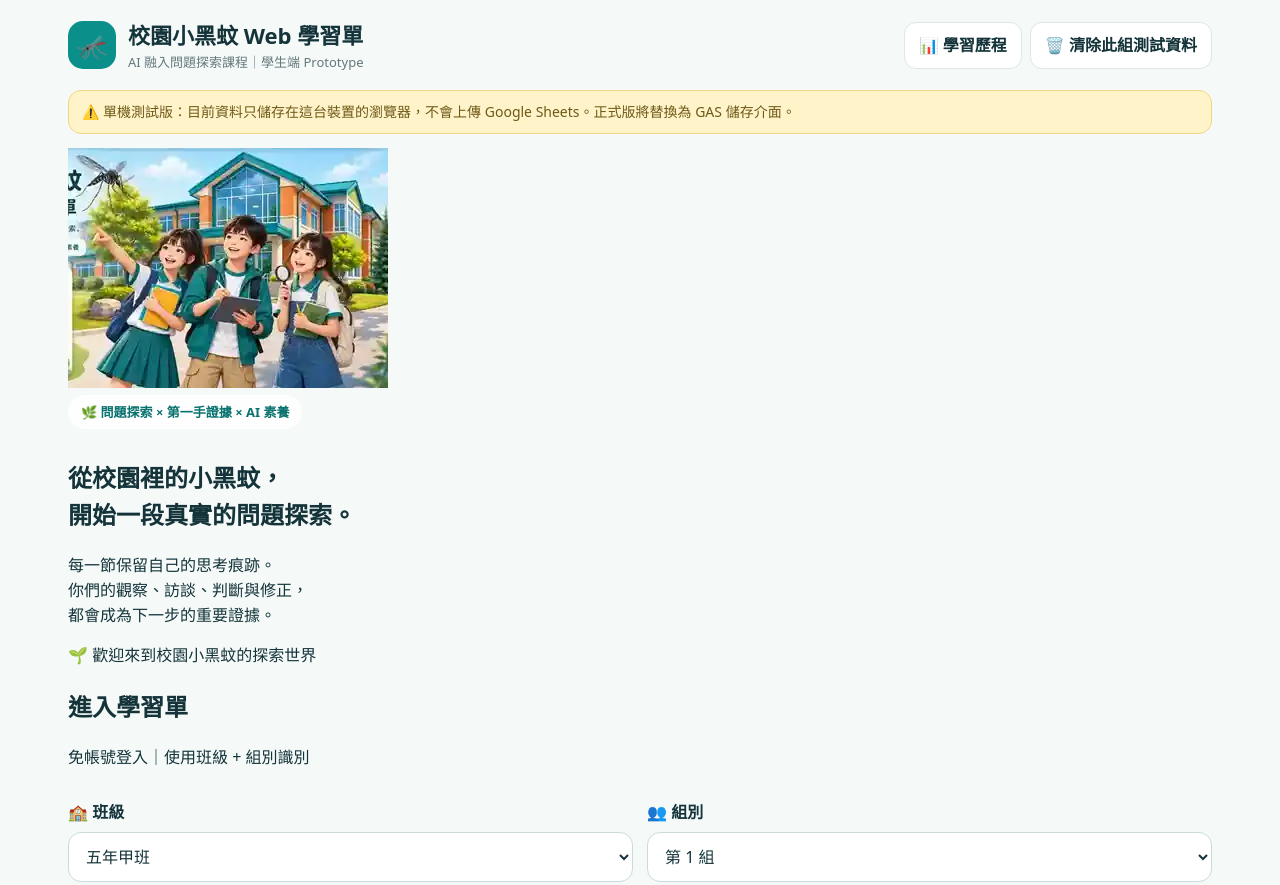
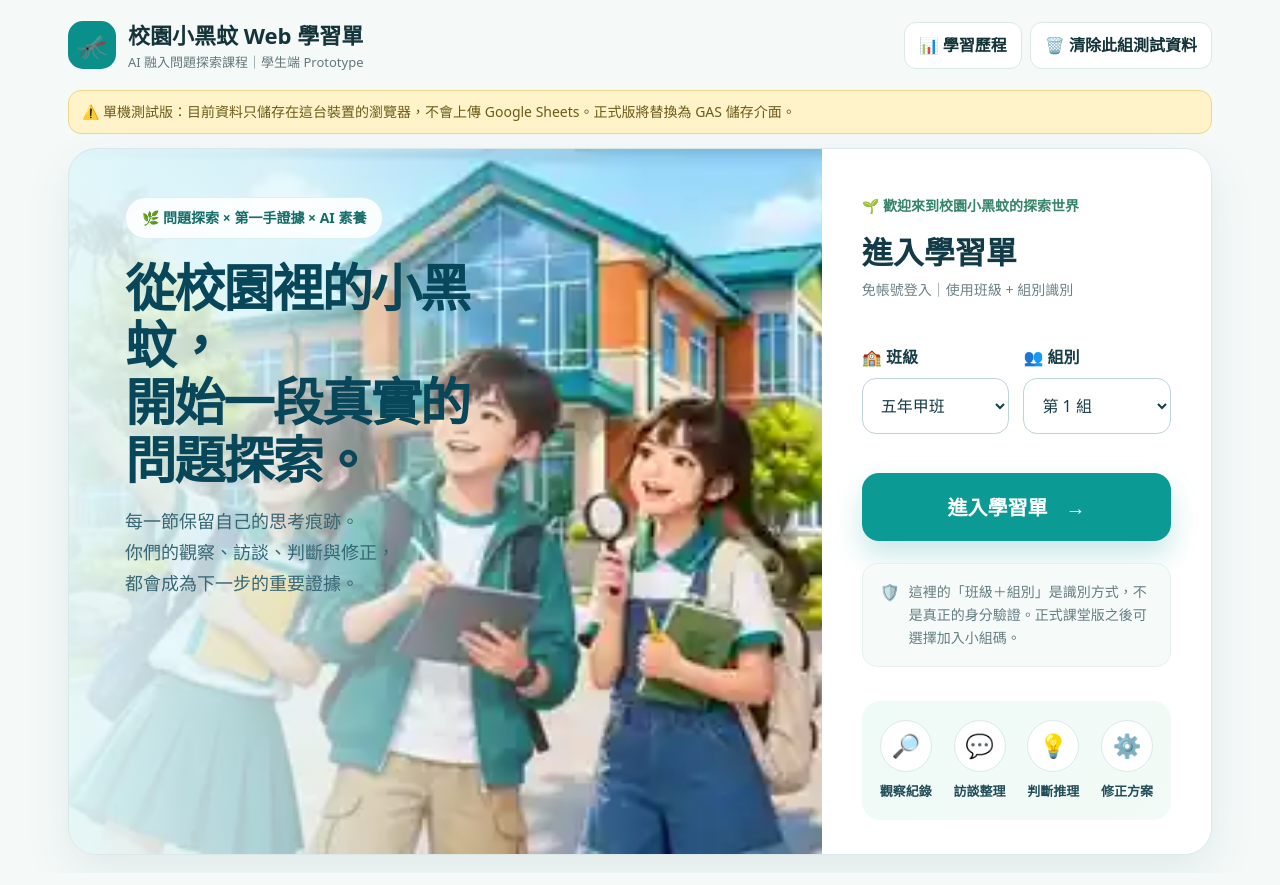
Before and after one commit to bai-collab/campus-biting-midge-web, a plain HTML site: page index.html in a window 1280 px wide. Shown: the top 885 px of the page. Drawn offline with Linux system fonts and the light colour scheme.

Commit message:
Style homepage to match second mockup

```diff
--- a/homepage.css
+++ b/homepage.css
@@ -1,22 +1,241 @@
-/* Student homepage visual layout */
-.homepage-layout{display:grid;grid-template-columns:minmax(0,1.6fr) minmax(340px,.95fr);min-height:610px;overflow:hidden;background:#fff;border:1px solid var(--line);border-radius:26px;box-shadow:0 18px 42px rgba(25,65,69,.08)}
-.homepage-hero{display:flex;flex-direction:column;gap:20px;padding:34px 28px 0;background:linear-gradient(145deg,#e5f8f5,#eef9ec 53%,#fff9d9)}
-.hero-copy{position:relative;z-index:2;max-width:690px}
-.hero-kicker{display:inline-flex;padding:7px 13px;margin-bottom:10px;border-radius:999px;background:rgba(255,255,255,.78);color:var(--teal2);font-size:13px;font-weight:800}
-.hero-copy h2{margin:0 0 12px;color:#084b59;font-size:clamp(2rem,3.7vw,3.15rem);line-height:1.14;font-weight:900;letter-spacing:-.03em}
-.hero-copy p{margin:0;max-width:650px;color:#426a70;font-size:16px;line-height:1.8}
-.hero-visual{position:relative;width:100%;min-height:355px;margin-top:auto;overflow:hidden;border-radius:24px 24px 0 0;background:#dff5f8;box-shadow:0 18px 38px rgba(20,52,58,.12)}
-.hero-scene{position:absolute;inset:0;width:100%;height:100%;object-fit:cover;object-position:center center;display:block;z-index:1}
-.hero-mosquito{position:absolute;right:4%;top:6%;z-index:3;width:min(18%,115px);height:auto;display:block;pointer-events:none;user-select:none;filter:drop-shadow(0 8px 9px rgba(15,52,59,.25));animation:mosquito-hover 3s ease-in-out infinite}
-@keyframes mosquito-hover{0%,100%{transform:translateY(0) rotate(-3deg)}50%{transform:translateY(-5px) rotate(2deg)}}
-.homepage-entry{padding:50px 42px;display:flex;flex-direction:column;justify-content:center;background:#fff}
-.login-eyebrow{margin-bottom:9px;color:#43825f;font-size:13px;font-weight:800}
-.homepage-entry h2{margin:0 0 7px;color:var(--ink);font-size:27px}
-.homepage-entry>.mini{margin-bottom:13px}
-.homepage-entry .select-grid{grid-template-columns:1fr 1fr;gap:14px}
-.homepage-entry select{min-height:54px;border:1px solid #bfd6d6;border-radius:14px;background:#fff}
-.homepage-entry .big-btn{margin-top:17px;padding:16px 20px;border-radius:16px;box-shadow:0 13px 26px rgba(11,143,138,.2)}
-.homepage-entry .note{margin-top:17px;background:#f6faf9;border:1px solid #edf3f2;line-height:1.65}
-@media(max-width:960px){.homepage-layout{grid-template-columns:1fr}.homepage-hero{padding:30px 28px 0}.hero-visual{min-height:385px}.homepage-entry{padding:36px 30px}}
-@media(max-width:650px){.homepage-layout{border-radius:20px}.homepage-hero{padding:25px 20px 0}.hero-copy h2{font-size:31px;line-height:1.18}.hero-copy p{font-size:15px}.hero-visual{min-height:300px;border-radius:20px 20px 0 0}.hero-scene{object-position:center center}.hero-mosquito{width:76px;right:3%;top:4%}.homepage-entry{padding:30px 22px}.homepage-entry .select-grid{grid-template-columns:1fr}}
-@media(prefers-reduced-motion:reduce){.hero-mosquito{animation:none}}
+/* =========================================================
+   校園小黑蚊｜學生首頁
+   第二張視覺稿版面
+========================================================= */
+
+.landing-layout {
+  display: grid;
+  grid-template-columns: minmax(0, 1.78fr) minmax(360px, .92fr);
+  min-height: 650px;
+  overflow: hidden;
+  border: 1px solid var(--line);
+  border-radius: 28px;
+  background: #fff;
+  box-shadow: 0 18px 48px rgba(24, 69, 75, .09);
+}
+
+.hero-panel {
+  position: relative;
+  min-width: 0;
+  overflow: hidden;
+  background: linear-gradient(145deg, #daf5fa, #e9f8ef);
+}
+
+.hero-image {
+  position: absolute;
+  inset: 0;
+  width: 100%;
+  height: 100%;
+  display: block;
+  object-fit: cover;
+  object-position: center center;
+}
+
+.hero-panel::after {
+  content: "";
+  position: absolute;
+  inset: 0;
+  z-index: 1;
+  pointer-events: none;
+  background: linear-gradient(90deg, rgba(229, 248, 250, .93) 0%, rgba(229, 248, 250, .72) 28%, rgba(229, 248, 250, .18) 58%, rgba(255, 255, 255, 0) 76%);
+}
+
+.hero-overlay {
+  position: relative;
+  z-index: 2;
+  width: min(61%, 650px);
+  padding: 48px 30px 40px 56px;
+}
+
+.hero-kicker {
+  display: inline-flex;
+  align-items: center;
+  margin-bottom: 20px;
+  padding: 9px 16px;
+  border-radius: 999px;
+  background: rgba(255, 255, 255, .86);
+  border: 1px solid rgba(11, 143, 138, .12);
+  color: #146d68;
+  font-size: 14px;
+  font-weight: 800;
+  backdrop-filter: blur(7px);
+}
+
+.hero-overlay h2 {
+  margin: 0 0 18px;
+  color: #08475a;
+  font-size: clamp(2.3rem, 4vw, 3.7rem);
+  line-height: 1.12;
+  letter-spacing: -.04em;
+  font-weight: 900;
+}
+
+.hero-overlay p {
+  margin: 0;
+  color: #376774;
+  font-size: 18px;
+  line-height: 1.72;
+  font-weight: 500;
+}
+
+.entry-panel {
+  display: flex;
+  flex-direction: column;
+  justify-content: center;
+  min-width: 0;
+  padding: 46px 40px 34px;
+  background: rgba(255, 255, 255, .98);
+}
+
+.entry-main { width: 100%; }
+
+.entry-eyebrow {
+  margin-bottom: 17px;
+  color: #358568;
+  font-size: 14px;
+  font-weight: 800;
+}
+
+.entry-panel h2 {
+  margin: 0 0 8px;
+  color: #123b47;
+  font-size: 31px;
+  line-height: 1.2;
+  font-weight: 900;
+}
+
+.entry-subtitle {
+  margin: 0 0 31px;
+  color: #6c8187;
+  font-size: 14px;
+}
+
+.entry-panel .select-grid {
+  display: grid;
+  grid-template-columns: 1fr 1fr;
+  gap: 14px;
+  margin-bottom: 25px;
+}
+
+.entry-panel .field label {
+  display: block;
+  margin-bottom: 8px;
+  color: #173d47;
+  font-size: 16px;
+  font-weight: 800;
+}
+
+.entry-panel .field select {
+  width: 100%;
+  min-height: 56px;
+  padding: 0 14px;
+  border: 1px solid #bdd5d8;
+  border-radius: 14px;
+  background: #fff;
+  color: #173d47;
+  font-size: 16px;
+  outline: none;
+}
+
+.entry-panel .field select:focus {
+  border-color: #0b918c;
+  box-shadow: 0 0 0 3px rgba(11, 145, 140, .12);
+}
+
+.enter-button {
+  width: 100%;
+  min-height: 68px;
+  display: flex;
+  align-items: center;
+  justify-content: center;
+  gap: 18px;
+  border: 0;
+  border-radius: 17px;
+  background: #0c9a94;
+  color: white;
+  font-size: 20px;
+  font-weight: 900;
+  cursor: pointer;
+  box-shadow: 0 15px 28px rgba(12, 154, 148, .22);
+  transition: transform .15s ease, box-shadow .15s ease, background .15s ease;
+}
+
+.enter-button:hover {
+  transform: translateY(-1px);
+  background: #088d88;
+  box-shadow: 0 17px 30px rgba(12, 154, 148, .28);
+}
+
+.enter-button:active { transform: translateY(0); }
+
+.identity-note {
+  display: flex;
+  gap: 9px;
+  margin-top: 22px;
+  padding: 16px 17px;
+  border: 1px solid #e8efef;
+  border-radius: 15px;
+  background: #f6faf9;
+  color: #657d82;
+}
+
+.identity-note p {
+  margin: 0;
+  font-size: 14px;
+  line-height: 1.65;
+}
+
+.learning-focus {
+  display: grid;
+  grid-template-columns: repeat(4, 1fr);
+  gap: 10px;
+  margin-top: 34px;
+  padding: 19px 12px;
+  border-radius: 18px;
+  background: linear-gradient(135deg, #effbf6, #f3faf7);
+}
+
+.focus-item {
+  display: flex;
+  flex-direction: column;
+  align-items: center;
+  gap: 9px;
+  min-width: 0;
+  text-align: center;
+  color: #224e59;
+  font-size: 13px;
+  font-weight: 800;
+}
+
+.focus-icon {
+  width: 52px;
+  height: 52px;
+  display: grid;
+  place-items: center;
+  border-radius: 50%;
+  background: white;
+  border: 1px solid #dbeaea;
+  font-size: 23px;
+}
+
+@media (max-width: 1000px) {
+  .landing-layout { grid-template-columns: 1fr; }
+  .hero-panel { min-height: 620px; }
+  .hero-overlay { width: min(65%, 600px); }
+  .entry-panel { padding: 40px 32px; }
+}
+
+@media (max-width: 680px) {
+  .landing-layout { border-radius: 20px; }
+  .hero-panel { min-height: 530px; }
+  .hero-image { object-position: 58% center; }
+  .hero-panel::after {
+    background: linear-gradient(180deg, rgba(226, 247, 249, .96) 0%, rgba(226, 247, 249, .82) 37%, rgba(226, 247, 249, .15) 67%, rgba(255, 255, 255, 0) 100%);
+  }
+  .hero-overlay { width: auto; padding: 30px 23px; }
+  .hero-overlay h2 { font-size: 33px; }
+  .hero-overlay p { font-size: 15px; }
+  .entry-panel { padding: 31px 22px; }
+  .entry-panel .select-grid { grid-template-columns: 1fr; }
+  .learning-focus { grid-template-columns: repeat(2, 1fr); }
+}
```
